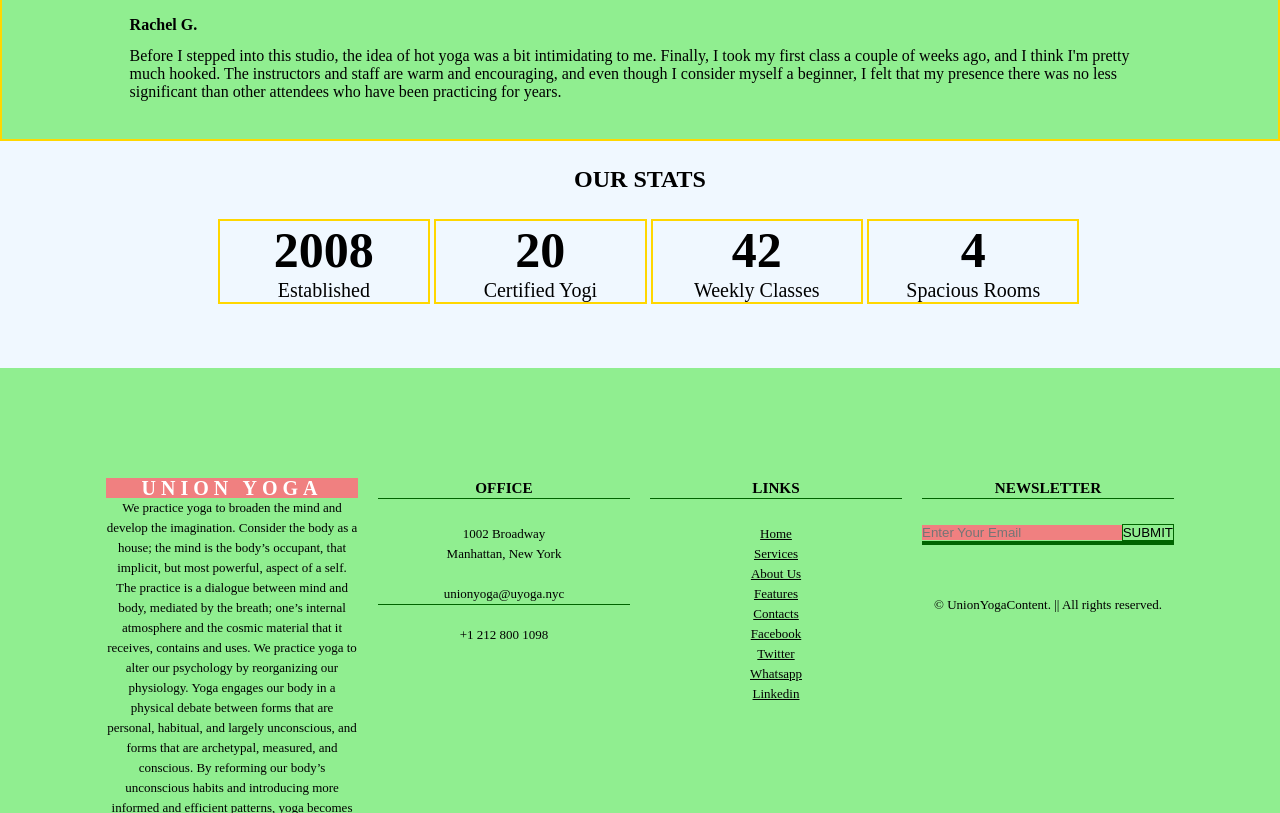
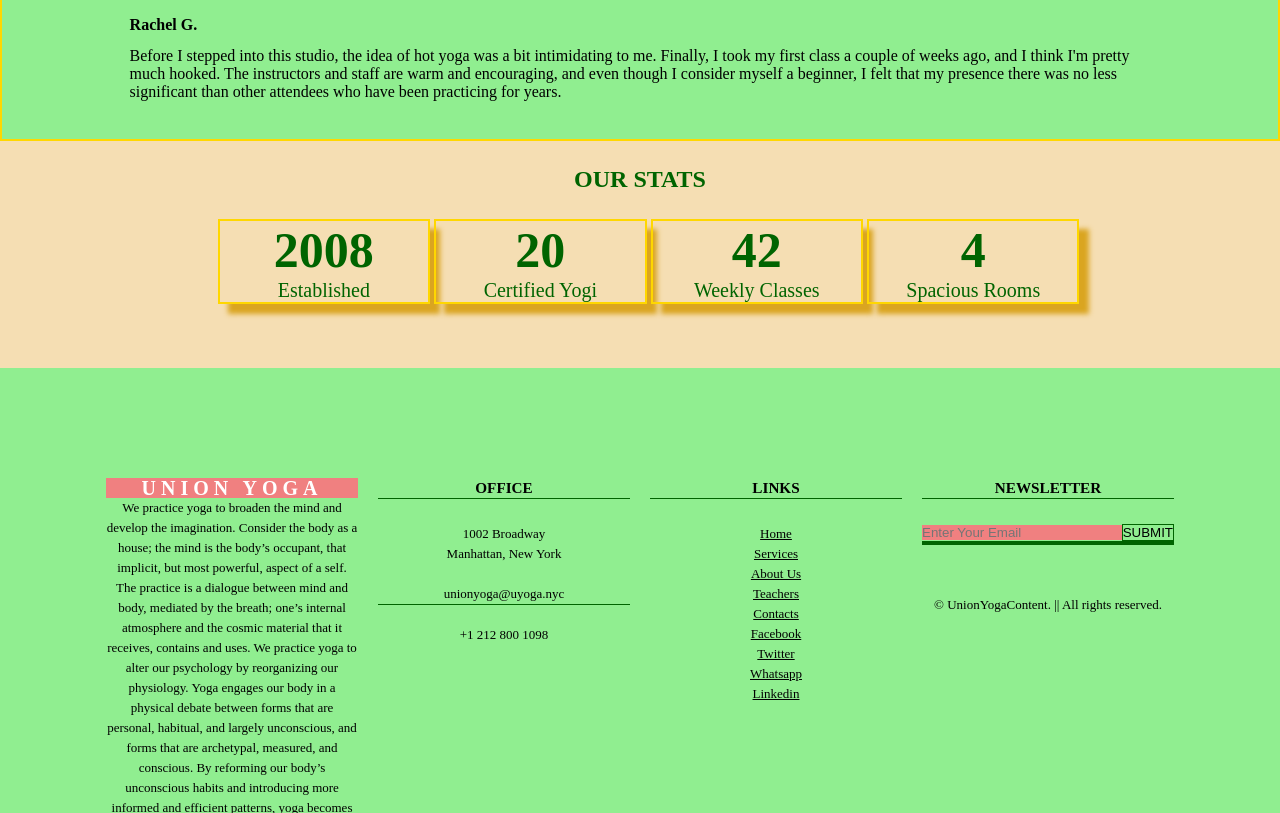
Before and after one commit to kokomoecode/unionYoga, a plain HTML site: page index.html in a window 1280 px wide. Shown: the part 1987-2800 px from the top of the page. Drawn offline with Linux system fonts and the light colour scheme; files that its build step writes are made by us from their sources; files whose address does not match are found by name.

Commit message:
update photos

```diff
--- a/index.html
+++ b/index.html
@@ -145,7 +145,7 @@
                     <li><a href="">Home</a></li>
                     <li><a href="">Services</a></li>
                     <li><a href="">About Us</a></li>
-                    <li><a href="">Features</a></li>
+                    <li><a href="">Teachers</a></li>
                     <li><a href="">Contacts</a></li>
                     <li><a href="">Facebook</a></li>
                     <li><a href="">Twitter</a></li>
--- a/style.css
+++ b/style.css
@@ -27,11 +27,14 @@ nav{
     text-align: center;
 }
 
+
+
 .nav-links{
     display: flex;
     justify-content: space-around;
     width: 50%;
-    text-shadow: 1px 1px rgb(98, 95, 95);
+
+
 }
 
 .nav-links li{
@@ -43,7 +46,8 @@ nav{
     text-decoration: none;
     letter-spacing: 3px;
     font-weight: bold;
-    font-size: 14px;
+    font-size: 20px;
+    text-shadow: 1px 2px rgb(1, 78, 36);
 }
 
 .burger{
@@ -159,8 +163,9 @@ nav{
     justify-content: space-between;
     width: 100%;
     padding-top: 3%;
-    background-color: white;
+    background-color: wheat;
     padding-bottom: 4%;
+
 }
 
 .class-sections div img {
@@ -175,6 +180,7 @@ nav{
     display: block;
     box-shadow: tomato;
     border: 2px solid lightgreen;
+    box-shadow: 10px 10px 5px darkgreen;
 }
 
 
@@ -216,8 +222,16 @@ nav{
     margin-right: 10%;
 }
 
+
 .num-sections{
-    background-color: aliceblue;
+    /* background-image: url('/yoga/asset/yoga5.jpg'); */
+    background-color: wheat;
+    color: darkgreen;
+    max-width: 100%;
+    background-position: center;
+    background-repeat: no-repeat,repeat;
+    height: auto;
+    opacity: 1;
 }
 
 .num-sections h1{
@@ -233,6 +247,7 @@ nav{
 
 .stats-sections div{
     border: 2px solid gold;
+    box-shadow: 10px 10px 5px goldenrod;
     display: inline-block;
     flex-direction: row;
     text-align: center;
```
Also changed, not shown: asset/yoga5.jpg (added), 1 other file.
